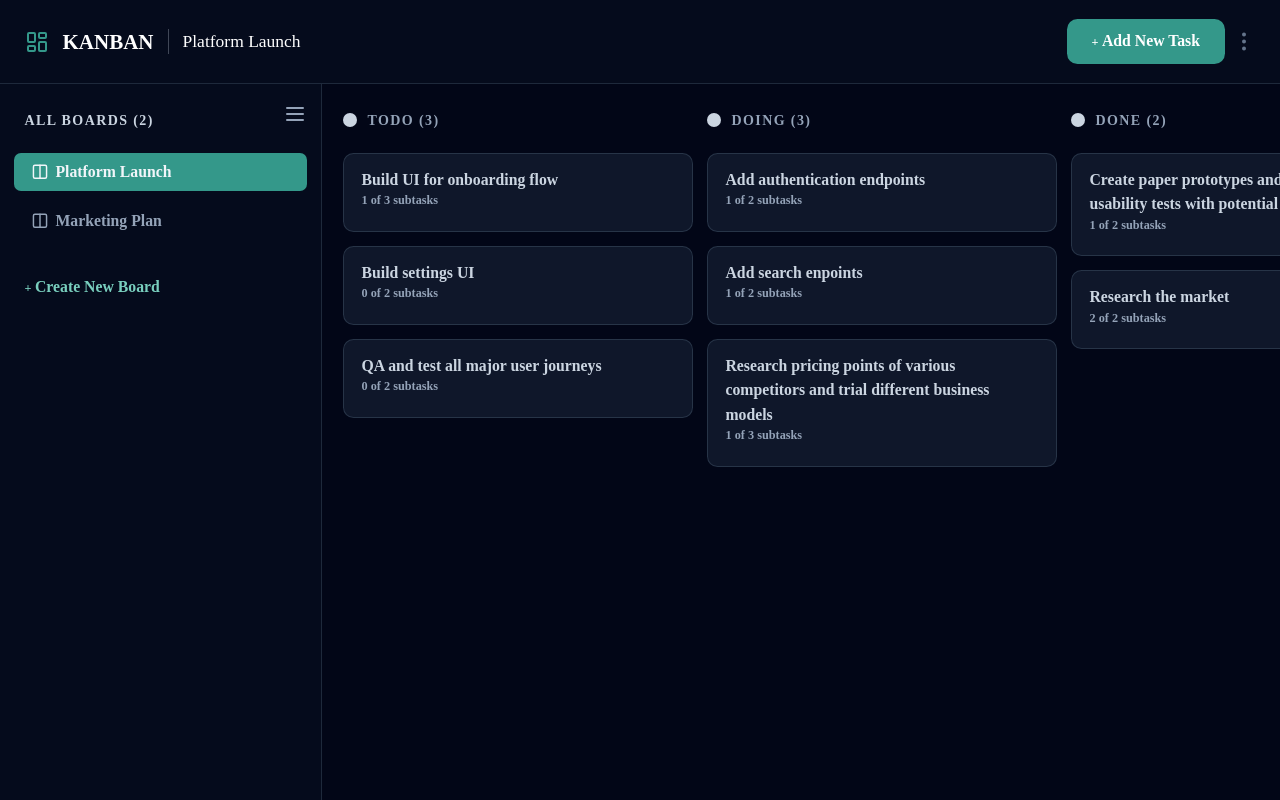
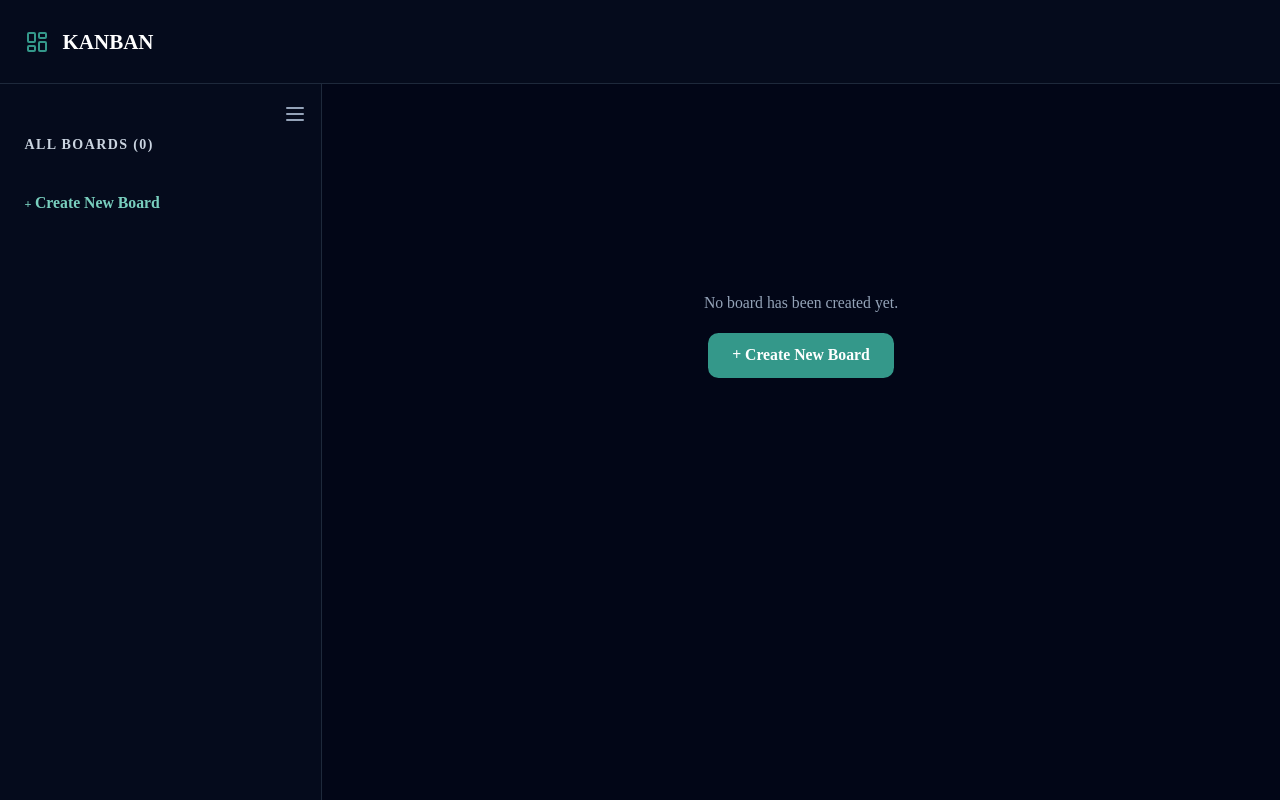
Before and after one commit to julian-br/quick-kanban, a React (Vite) app: page / in a window 1280 px wide. Before the commit this address led to /board/1. Built offline with nearby package versions, Linux system fonts and the light colour scheme.

Commit message:
restyling no boards page

```diff
--- a/src/App.tsx
+++ b/src/App.tsx
@@ -5,7 +5,9 @@ import NoCreatedBoardsPage from "./pages/NoCreatedBoardsPage";
 import { AppModalManagerProvider } from "./appModalManager";
 import "@fontsource-variable/nunito";
 
-const queryClient = new QueryClient();
+const queryClient = new QueryClient({
+  defaultOptions: { queries: { retry: false } },
+});
 
 function App() {
   return (
--- a/src/api/kanbanBoard.ts
+++ b/src/api/kanbanBoard.ts
@@ -30,8 +30,7 @@ export function useKanbanBoardMutation() {
 
   const putKanabanBoardMutation = useMutation({
     mutationFn: putKanbanBoard,
-    onSuccess: (updatedBoard) =>
-      queryClient.invalidateQueries(kanbanBoardQueryKey(updatedBoard.id)),
+    onSuccess: () => queryClient.invalidateQueries(kanbanBoardQueryKey()),
   });
 
   const deleteKanbanBoardMutation = useMutation({
--- a/src/features/kanban-board/KanbanBoard.tsx
+++ b/src/features/kanban-board/KanbanBoard.tsx
@@ -6,6 +6,8 @@ import KanbanBoardColumn from "./KanbanBoardColumn";
 import Button from "../../components/Button";
 import { useAppModalManager } from "../../appModalManager";
 import { DragDropContext, DropResult } from "react-beautiful-dnd";
+import { FileXIcon } from "lucide-react";
+import { Link } from "wouter";
 
 interface KanbanBoardProps {
   boardId: string;
@@ -56,6 +58,7 @@ export default function KanbanBoard({ boardId }: KanbanBoardProps) {
           <CreateNewColumnButton onClick={handleCreateColumnClick} />
         </div>
       )}
+      {boardQuery.isError && <ErrorMessage />}
     </DragDropContext>
   );
 }
@@ -74,3 +77,22 @@ function CreateNewColumnButton({ onClick }: { onClick: () => void }) {
     </div>
   );
 }
+
+function ErrorMessage() {
+  return (
+    <div className="h-[50%]  flex items-center justify-center">
+      <div className="flex flex-col items-center gap-5">
+        <FileXIcon size={"2.6rem"} className="text-danger-400" />
+        <div className="text-lg text-slate-400">
+          Board does not exist or could not be loaded.
+        </div>
+        <Link
+          className="text-lg text-slate-300 underline hover:text-primary-400"
+          href="/"
+        >
+          Return to Home
+        </Link>
+      </div>
+    </div>
+  );
+}
--- a/src/features/kanban-board/KanbanBoardTask.tsx
+++ b/src/features/kanban-board/KanbanBoardTask.tsx
@@ -2,12 +2,7 @@ import { Draggable } from "react-beautiful-dnd";
 import { useTaskQuery } from "../../api/task";
 import { useAppModalManager } from "../../appModalManager";
 import ContextMenu from "../../components/ContextMenu";
-import {
-  ContextMenuContent,
-  ContextMenuItem,
-  ContextMenuTrigger,
-} from "@radix-ui/react-context-menu";
-import { MouseEvent, MouseEventHandler } from "react";
+import { MouseEvent } from "react";
 
 interface KanbanBoardTaskProps {
   taskId: string;
@@ -26,7 +21,6 @@ export default function KanbanBoardTask({
   }
 
   function handleTaskClicked() {
-    console.log("test2");
     showModal("viewTaskModal", {
       taskId,
     });
@@ -51,17 +45,15 @@ export default function KanbanBoardTask({
   ).length;
 
   return (
-    <Draggable draggableId={taskQuery.data.id} index={rowIndex}>
-      {(providedDraggable, { isDragging }) => (
-        <ContextMenu>
-          <ContextMenu.Trigger>
+    <ContextMenu>
+      <ContextMenu.Trigger>
+        <Draggable draggableId={taskQuery.data.id} index={rowIndex}>
+          {(providedDraggable) => (
             <div
               ref={providedDraggable.innerRef}
               {...providedDraggable.dragHandleProps}
               {...providedDraggable.draggableProps}
-              className={`${
-                isDragging ? "shadow-lg " : ""
-              } bg-slate-900 w-full px-5 py-4 rounded-xl group hover:scale-[1.025] border-slate-700/70 border mb-4`}
+              className="bg-slate-900 w-full px-5 py-4 rounded-xl group hover:scale-[1.025] border-slate-700/70 border mb-4"
               onClick={handleTaskClicked}
             >
               <h4 className="text-lg font-bold text-slate-300 group-hover:text-primary-300">
@@ -80,9 +72,9 @@ export default function KanbanBoardTask({
                 </ContextMenu.Item>
               </ContextMenu.Content>
             </div>
-          </ContextMenu.Trigger>
-        </ContextMenu>
-      )}
-    </Draggable>
+          )}
+        </Draggable>
+      </ContextMenu.Trigger>
+    </ContextMenu>
   );
 }
--- a/src/features/managing-boards/BoardForm.tsx
+++ b/src/features/managing-boards/BoardForm.tsx
@@ -39,6 +39,8 @@ export default function BoardForm<T extends KanbanBoard | undefined>({
       onSubmit({ name: data.boardName, columns: data.boardColumns });
       return;
     }
+
+    console.log(data);
 
     onSubmit({ ...board, name: data.boardName, columns: data.boardColumns });
   }
--- a/src/features/managing-boards/KanbanBoardsNav.tsx
+++ b/src/features/managing-boards/KanbanBoardsNav.tsx
@@ -21,7 +21,7 @@ export default function KanbanBoardsNav({
     setLocation("/board/" + boardId);
   }
 
-  const amountOfCreatedBoards = boards.data?.length;
+  const amountOfCreatedBoards = boards.data?.length ?? 0;
 
   return (
     <div>
@@ -29,7 +29,7 @@ export default function KanbanBoardsNav({
         <h2 className="uppercase font-semibold text-slate-300 tracking-widest ml-7 mb-6">
           all boards ({amountOfCreatedBoards})
         </h2>
-        {boards.isSuccess && (
+        {boards.isSuccess && amountOfCreatedBoards > 0 && (
           <div className="mb-6 mx-4 flex-col flex gap-3">
             {boards.data.map((board) => (
               <BoardNavEntry
--- a/src/mock-data/mockData.ts
+++ b/src/mock-data/mockData.ts
@@ -2,5 +2,5 @@ import { KanbanBoard, Task } from "../api/types";
 import BoardsData from "../mock-data/boardData.json";
 import TaskData from "../mock-data/tasksData.json";
 
-export const boardsData: KanbanBoard[] = BoardsData;
+export const boardsData: KanbanBoard[] = [];
 export const tasksData: Task[] = TaskData;
--- a/src/pages/KanbanBoardPage.tsx
+++ b/src/pages/KanbanBoardPage.tsx
@@ -19,15 +19,15 @@ export default function KanbanBoardPage({ urlParams }: KanbanBoardPageProps) {
   const boardQuery = useKanbanBoardQuery(boardId);
   const { showModal } = useAppModalManager();
 
-  function handleAddTaskClicked() {
+  function handleAddTaskClick() {
     showModal("createTaskModal", { boardId });
   }
 
-  function handleEditBoardClicked() {
+  function handleEditBoardClick() {
     showModal("editBoardModal", { boardId });
   }
 
-  function handleDelteBoardClicked() {
+  function handleDeleteBoardClick() {
     showModal("deleteBoardModal", { boardId });
   }
 
@@ -43,25 +43,42 @@ export default function KanbanBoardPage({ urlParams }: KanbanBoardPageProps) {
               className="block ml-4 md:hidden"
               activeBoardId={boardId}
             />
-            <div className="flex items-center gap-2">
-              <AddTaskButton onClick={handleAddTaskClicked} />
-              <SettingsMenu>
-                <SettingsMenu.Entry onClick={handleEditBoardClicked}>
-                  <PenIcon className="h-4 mr-1" />
-                  <span>Edit Board</span>
-                </SettingsMenu.Entry>
-                <SettingsMenu.Entry onClick={handleDelteBoardClicked}>
-                  <TrashIcon className="text-danger-400 h-4 mr-1" />
-                  <span className="text-danger-400">Delete Board</span>
-                </SettingsMenu.Entry>
-              </SettingsMenu>
-            </div>
+            {boardQuery.isSuccess && (
+              <div className="flex items-center gap-2">
+                <AddTaskButton onClick={handleAddTaskClick} />
+                <BoardSettingsMenu
+                  onEditBoardClick={handleEditBoardClick}
+                  onDeleteBoardClick={handleDeleteBoardClick}
+                />
+              </div>
+            )}
           </div>
         }
         sideBarContent={<KanbanBoardsNav activeBoardId={boardId} />}
         mainContent={<KanbanBoard boardId={boardId} />}
       />
     </>
+  );
+}
+
+function BoardSettingsMenu({
+  onEditBoardClick,
+  onDeleteBoardClick,
+}: {
+  onEditBoardClick: () => void;
+  onDeleteBoardClick: () => void;
+}) {
+  return (
+    <SettingsMenu>
+      <SettingsMenu.Entry onClick={onEditBoardClick}>
+        <PenIcon className="h-4 mr-1" />
+        <span>Edit Board</span>
+      </SettingsMenu.Entry>
+      <SettingsMenu.Entry onClick={onDeleteBoardClick}>
+        <TrashIcon className="text-danger-400 h-4 mr-1" />
+        <span className="text-danger-400">Delete Board</span>
+      </SettingsMenu.Entry>
+    </SettingsMenu>
   );
 }
 
--- a/src/pages/NoCreatedBoardsPage.tsx
+++ b/src/pages/NoCreatedBoardsPage.tsx
@@ -5,7 +5,6 @@ import { useLocation } from "wouter";
 import { useKanbanBoardsQuery } from "../api/kanbanBoard";
 import AppShell from "../components/AppShell";
 import { useAppModalManager } from "../appModalManager";
-import { PlusIcon } from "lucide-react";
 
 export default function NoCreatedBoardsPage() {
   const [_, setLocation] = useLocation();
@@ -31,8 +30,8 @@ export default function NoCreatedBoardsPage() {
           </div>
         }
         mainContent={
-          <div className="flex items-center">
-            <div className="mx-auto mt-96 text-center">
+          <div className="flex justify-center h-[70%] items-center">
+            <div className="text-center">
               <p className="text-lg font-medium text-slate-400 mb-5">
                 No board has been created yet.
               </p>
@@ -42,8 +41,7 @@ export default function NoCreatedBoardsPage() {
                 size="large"
               >
                 <div className="flex items-baseline">
-                  <PlusIcon className="h-[0.6rem] mr-1" />
-                  <span>Create New Board</span>
+                  <span>+ Create New Board</span>
                 </div>
               </Button>
             </div>
```
